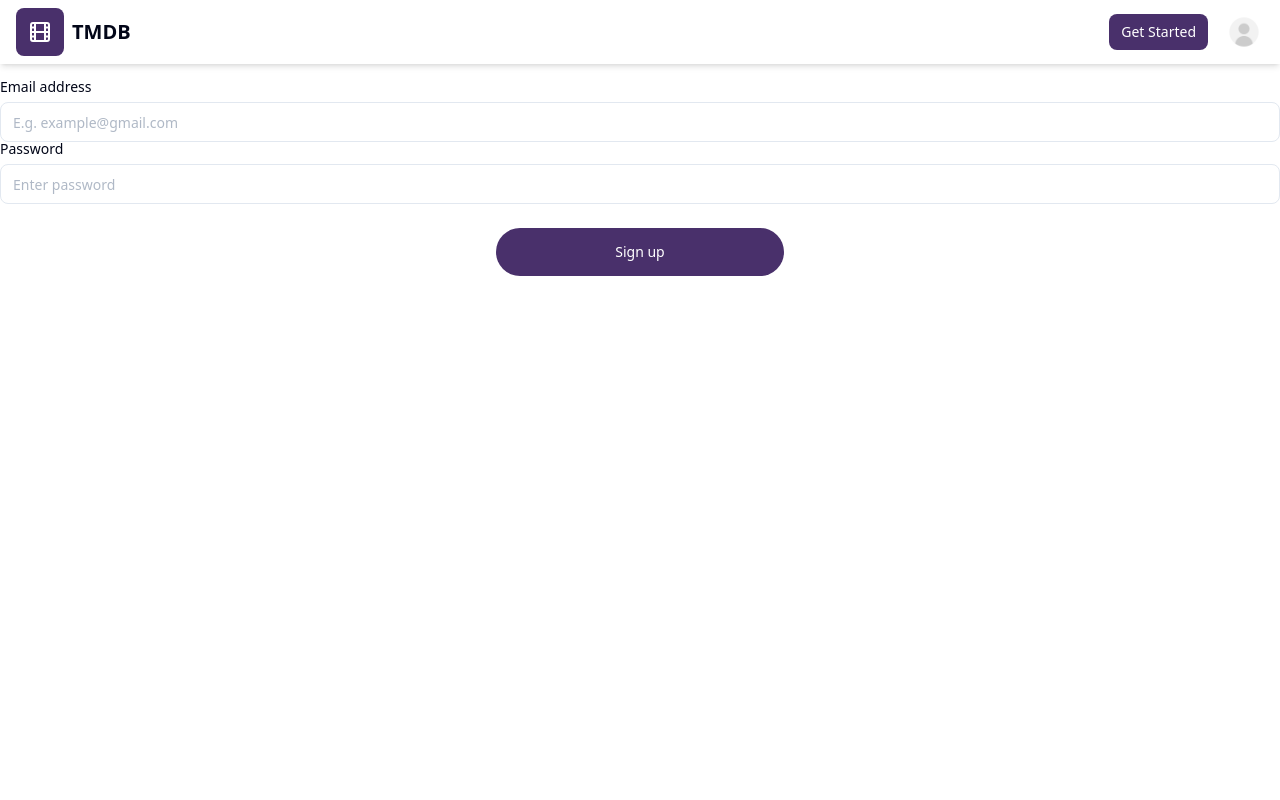
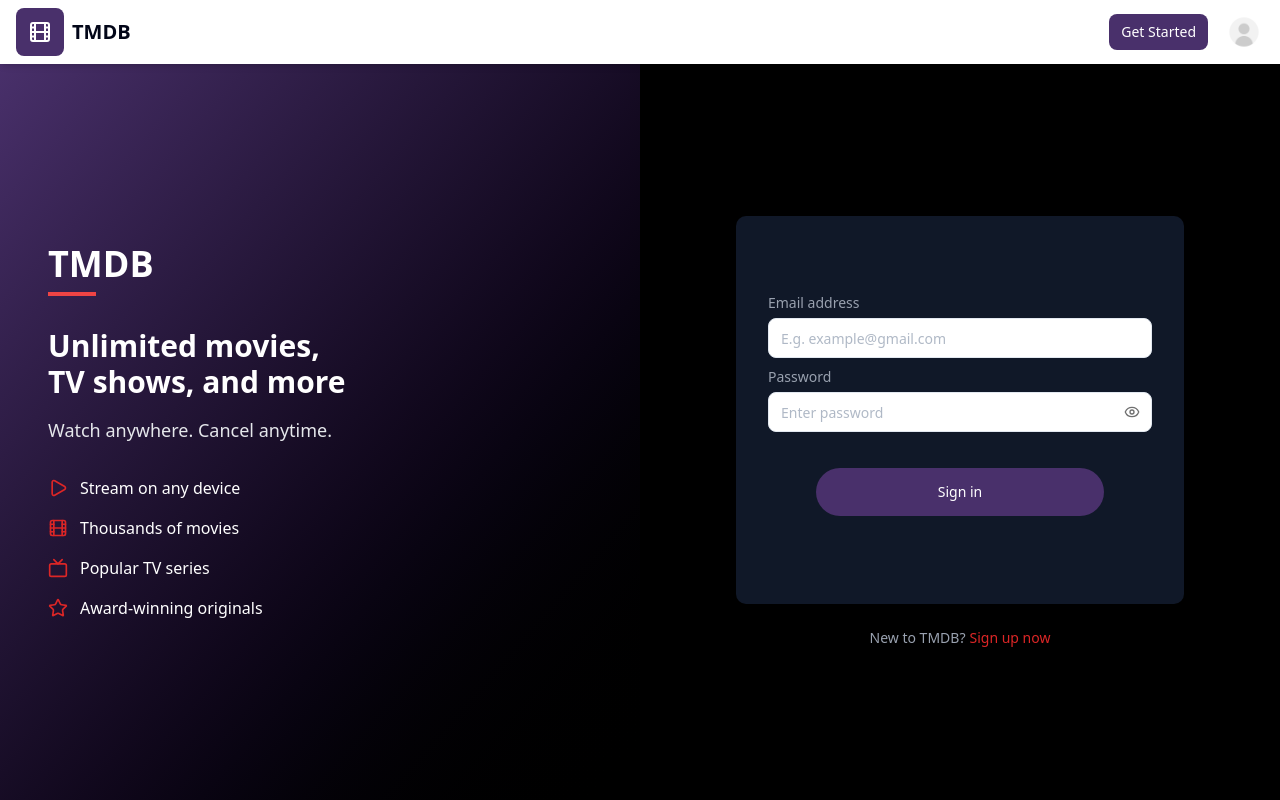
Before and after one commit to dachieng/savannah-info, a Next.js app: page /login in a window 1280 px wide. Built offline with nearby package versions, Linux system fonts and the light colour scheme.

Commit message:
feat: add auth wrapper

```diff
--- /dev/null
+++ b/src/modules/auth/AuthWrapper.tsx
@@ -0,0 +1,82 @@
+"use client";
+
+import { Play, Star, Film, Tv } from "lucide-react";
+import Link from "next/link";
+import { ReactNode } from "react";
+
+interface Props {
+  children: ReactNode;
+  isLogin?: boolean;
+}
+
+const AuthWrapper = ({ children, isLogin = false }: Props) => {
+  return (
+    <div className="min-h-[calc(100vh-4rem)] flex">
+      {/* Left Column - Simple Hero */}
+      <div className="hidden lg:flex lg:w-1/2 bg-gradient-to-br from-primary to-black relative">
+        <div className="flex flex-col justify-center px-12 text-white">
+          <div className="mb-8">
+            <h1 className="text-4xl font-bold text-light mb-2">TMDB</h1>
+            <div className="w-12 h-1 bg-destructive-dark"></div>
+          </div>
+
+          <h2 className="text-3xl font-bold mb-4">
+            Unlimited movies,
+            <br />
+            TV shows, and more
+          </h2>
+
+          <p className="text-lg text-gray-200 mb-8">
+            Watch anywhere. Cancel anytime.
+          </p>
+
+          <div className="space-y-4">
+            <div className="flex items-center space-x-3">
+              <Play className="h-5 w-5 text-destructive" />
+              <span>Stream on any device</span>
+            </div>
+            <div className="flex items-center space-x-3">
+              <Film className="h-5 w-5 text-destructive" />
+              <span>Thousands of movies</span>
+            </div>
+            <div className="flex items-center space-x-3">
+              <Tv className="h-5 w-5 text-destructive" />
+              <span>Popular TV series</span>
+            </div>
+            <div className="flex items-center space-x-3">
+              <Star className="h-5 w-5 text-destructive" />
+              <span>Award-winning originals</span>
+            </div>
+          </div>
+        </div>
+      </div>
+
+      <div className="w-full lg:w-1/2 bg-black flex items-center justify-center p-8">
+        <div className="w-full max-w-md">
+          <div className="lg:hidden text-center mb-8">
+            <h1 className="text-3xl font-bold text-destructive mb-2">TMDB</h1>
+            <p className="text-gray-400">Sign in to your account</p>
+          </div>
+
+          <div className="bg-gray-900 rounded-lg p-8">
+            <div className="text-gray-400 text-center py-8">{children}</div>
+          </div>
+
+          <div className="text-center mt-6">
+            <p className="text-gray-400 text-sm">
+              {isLogin ? "New to TMDB?" : "Already have an account?"}
+              <Link
+                href={isLogin ? "/signup" : "/login"}
+                className="ml-1 cursor-pointer hover:underline  text-danger"
+              >
+                {isLogin ? "Sign up now" : "Sign in now"}
+              </Link>
+            </p>
+          </div>
+        </div>
+      </div>
+    </div>
+  );
+};
+
+export default AuthWrapper;
--- a/src/modules/auth/login/LoginForm.tsx
+++ b/src/modules/auth/login/LoginForm.tsx
@@ -1,6 +1,6 @@
 import { zodResolver } from "@hookform/resolvers/zod";
 import { useMutation } from "@tanstack/react-query";
-import { Loader } from "lucide-react";
+import { Eye, EyeOff, Loader } from "lucide-react";
 import { useRouter } from "next/navigation";
 import { useForm } from "react-hook-form";
 import { toast } from "sonner";
@@ -17,6 +17,7 @@
 import { Input } from "@/components/ui/Input";
 import { loginSchema, LoginSchema } from "@/lib/schemas/auth";
 import { loginUser } from "@/services/auth.service";
+import { useState } from "react";
 
 const defaultValues = {
   email: "",
@@ -25,10 +26,15 @@
 
 const LoginForm = () => {
   const router = useRouter();
+  const [showPassword, setShowPassword] = useState(false);
   const form = useForm<LoginSchema>({
     defaultValues,
     resolver: zodResolver(loginSchema),
   });
+
+  const togglePassword = () => {
+    setShowPassword((prev) => !prev);
+  };
 
   const loginUserMutation = useMutation({
     mutationFn: (data: LoginSchema) => loginUser(data),
@@ -47,7 +53,7 @@
 
   return (
     <Form {...form}>
-      <form className="pt-4" onSubmit={form.handleSubmit(onSubmit)}>
+      <form className="pt-4 space-y-3" onSubmit={form.handleSubmit(onSubmit)}>
         <FormField
           control={form.control}
           name="email"
@@ -69,7 +75,24 @@
             <FormItem>
               <FormLabel className="">Password</FormLabel>
               <FormControl onClick={() => form.clearErrors("password")}>
-                <Input placeholder="Enter password" {...field} />
+                <Input
+                  placeholder="Enter password"
+                  type={showPassword ? "text" : "password"}
+                  {...field}
+                  endIcon={
+                    showPassword ? (
+                      <EyeOff
+                        className="h-10 w-10 p-3 text-secondary-dark cursor-pointer"
+                        onClick={togglePassword}
+                      />
+                    ) : (
+                      <Eye
+                        className="h-10 w-10 p-3 text-secondary-dark cursor-pointer"
+                        onClick={togglePassword}
+                      />
+                    )
+                  }
+                />
               </FormControl>
               <FormMessage />
             </FormItem>
@@ -86,7 +109,7 @@
             {loginUserMutation.isPending ? (
               <Loader className="mx-1 animate-spin" />
             ) : null}
-            Sign up
+            Sign in
           </Button>
         </div>
       </form>
--- a/src/modules/auth/login/index.tsx
+++ b/src/modules/auth/login/index.tsx
@@ -1,12 +1,13 @@
 "use client";
 
+import AuthWrapper from "@/modules/auth/AuthWrapper";
 import LoginForm from "./LoginForm";
 
 const LoginModule = () => {
   return (
-    <div>
+    <AuthWrapper isLogin>
       <LoginForm />
-    </div>
+    </AuthWrapper>
   );
 };
 
--- a/src/modules/auth/register/RegisterForm.tsx
+++ b/src/modules/auth/register/RegisterForm.tsx
@@ -1,8 +1,10 @@
 import { zodResolver } from "@hookform/resolvers/zod";
+import { useState } from "react";
 import { useRouter } from "next/navigation";
 import { useMutation } from "@tanstack/react-query";
 import { toast } from "sonner";
 import { useForm } from "react-hook-form";
+import { Eye, EyeOff, Loader } from "lucide-react";
 
 import { SignUpSchema, signupSchema } from "@/lib/schemas/auth";
 import {
@@ -16,7 +18,6 @@
 import { Button } from "@/components/ui/Button";
 import { Input } from "@/components/ui/Input";
 import { registerUser } from "@/services/auth.service";
-import { Loader } from "lucide-react";
 
 const defaultValues = {
   email: "",
@@ -26,10 +27,15 @@
 
 const RegisterForm = () => {
   const router = useRouter();
+  const [showPassword, setShowPassword] = useState(false);
   const form = useForm<SignUpSchema>({
     defaultValues,
     resolver: zodResolver(signupSchema),
   });
+
+  const togglePassword = () => {
+    setShowPassword((prev) => !prev);
+  };
 
   const registerUserMutation = useMutation({
     mutationFn: (data: SignUpSchema) => registerUser(data),
@@ -49,7 +55,7 @@
   return (
     <div>
       <Form {...form}>
-        <form className="pt-4" onSubmit={form.handleSubmit(onSubmit)}>
+        <form className="pt-4 space-y-3" onSubmit={form.handleSubmit(onSubmit)}>
           <FormField
             control={form.control}
             name="email"
@@ -84,7 +90,24 @@
               <FormItem>
                 <FormLabel className="">Password</FormLabel>
                 <FormControl onClick={() => form.clearErrors("password")}>
-                  <Input placeholder="Enter password" {...field} />
+                  <Input
+                    placeholder="Enter password"
+                    type={showPassword ? "text" : "password"}
+                    {...field}
+                    endIcon={
+                      showPassword ? (
+                        <EyeOff
+                          className="h-10 w-10 p-3 text-secondary-dark cursor-pointer"
+                          onClick={togglePassword}
+                        />
+                      ) : (
+                        <Eye
+                          className="h-10 w-10 p-3 text-secondary-dark cursor-pointer"
+                          onClick={togglePassword}
+                        />
+                      )
+                    }
+                  />
                 </FormControl>
                 <FormMessage />
               </FormItem>
--- a/src/modules/auth/register/index.tsx
+++ b/src/modules/auth/register/index.tsx
@@ -1,12 +1,13 @@
 "use client";
 
+import AuthWrapper from "@/modules/auth/AuthWrapper";
 import RegisterForm from "./RegisterForm";
 
 const RegisterModule = () => {
   return (
-    <div>
+    <AuthWrapper>
       <RegisterForm />
-    </div>
+    </AuthWrapper>
   );
 };
 
```
